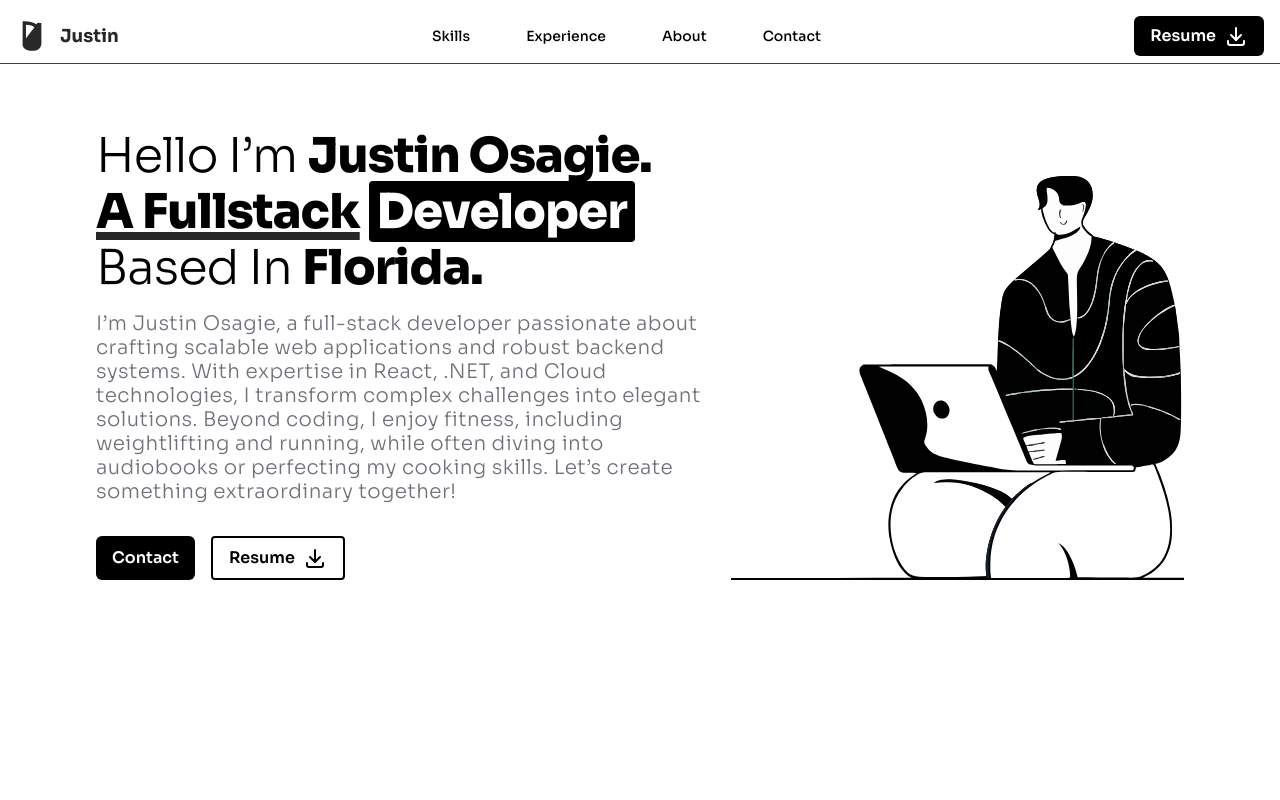
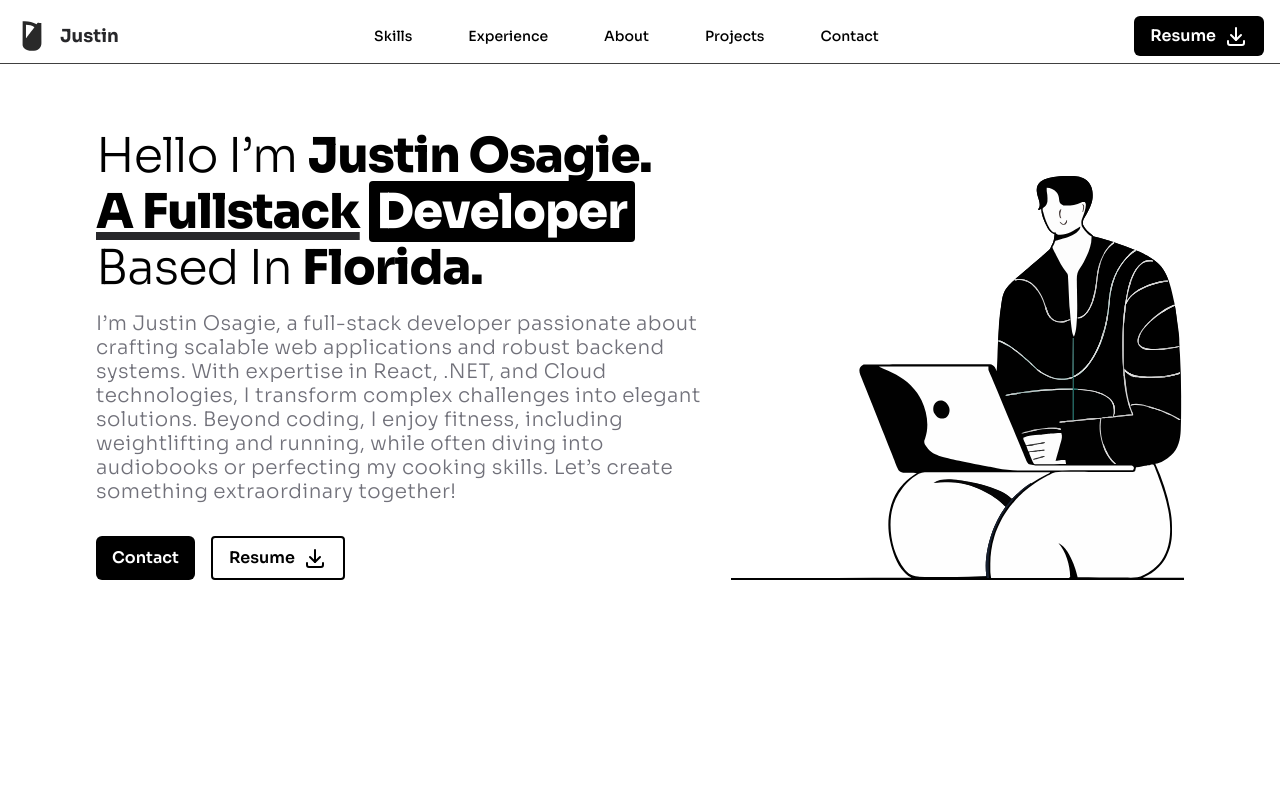
Before and after one commit to ashleyc2219/portfolio-web, a Next.js app: page / in a window 1280 px wide. Shown: the top 800 px of the page. Built offline with nearby package versions, Linux system fonts and the light colour scheme.

Commit message:
navbar update

```diff
--- a/components/sections/navbar.tsx
+++ b/components/sections/navbar.tsx
@@ -94,6 +94,15 @@ const Navbar = () => {
             </li>
             <li>
               <a
+                href="#projects"
+                onClick={closeMenu}
+                className="block rounded px-3 py-1.5 text-sm text-primary-black hover:bg-primary-neutral hover:text-primary-white md:px-4 md:py-2"
+              >
+                Projects
+              </a>
+            </li>
+            <li>
+              <a
                 href="#contact"
                 onClick={closeMenu}
                 className="block rounded px-3 py-1.5 text-sm text-primary-black hover:bg-primary-neutral hover:text-primary-white md:px-4 md:py-2"
```
